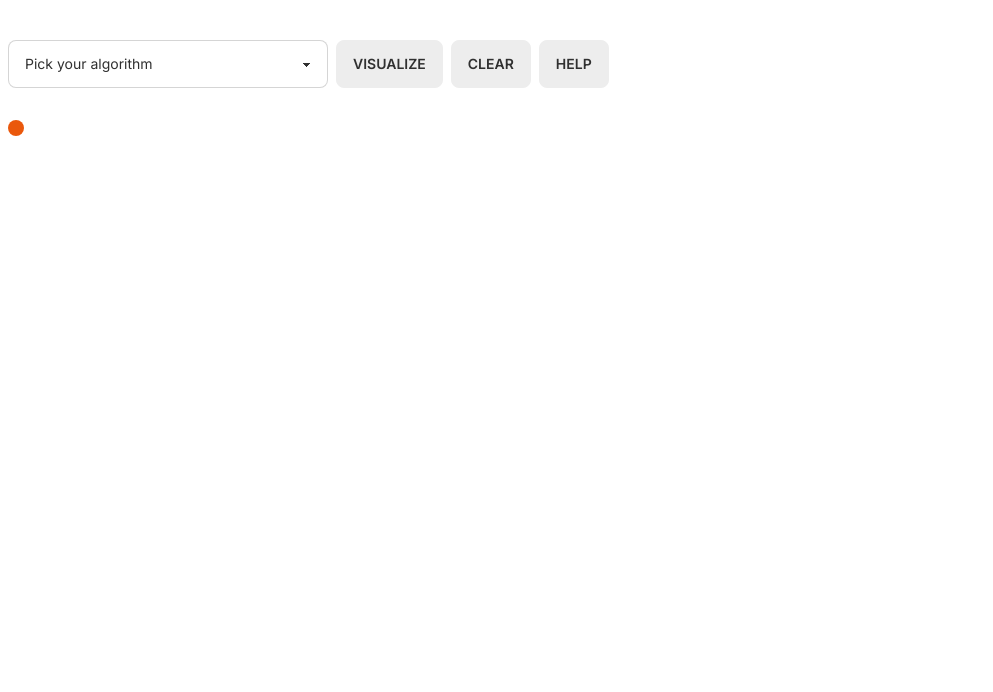
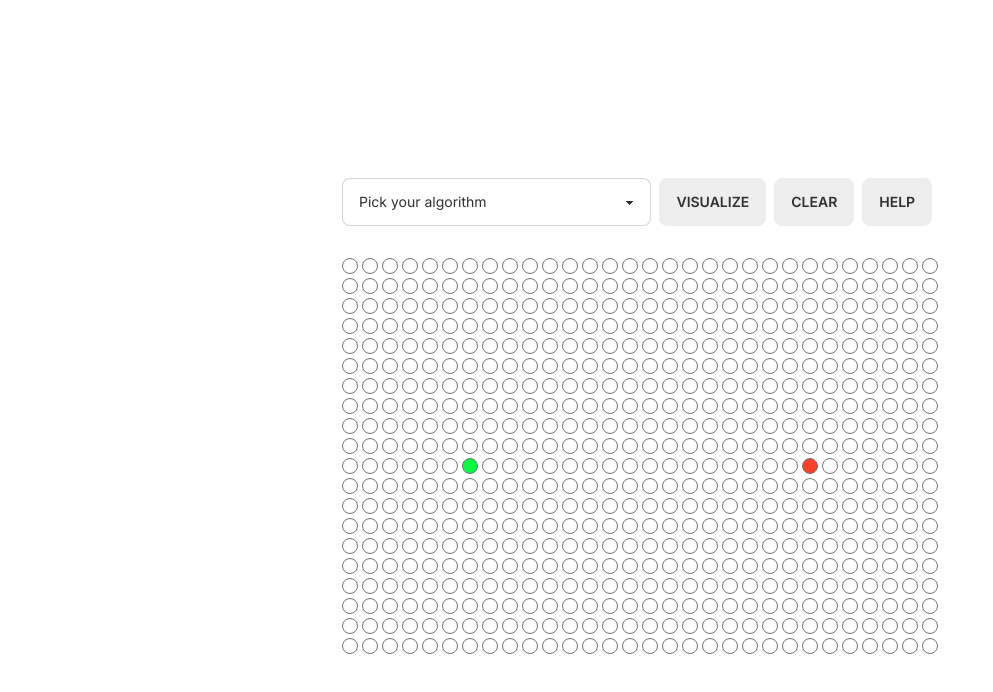
Before and after one commit to j1yl/pathfind, a Next.js app: page / in a window 1280 px wide. Shown: the top 692 px of the page, without its empty margins (0-993 px from the left). Built offline with nearby package versions, Linux system fonts and the light colour scheme.

Commit message:
Add maze component (#2)

```diff
--- a/app/algorithms/Vertex.tsx
+++ b/app/algorithms/Vertex.tsx
@@ -1,4 +1,4 @@
-import { NodeType } from "./NodeType";
+import { NodeType } from "../types/NodeType";
 
 export class Vertex {
   constructor(
--- /dev/null
+++ b/app/components/Maze.tsx
@@ -0,0 +1,80 @@
+"use client";
+
+import React, { RefObject, createRef, useState } from "react";
+import { Vertex } from "../algorithms/Vertex";
+import { CoordinatesType } from "../types/CoordinatesType";
+import { NodeType } from "../types/NodeType";
+import MazeNode from "./Node";
+
+type Props = {
+  cols: number;
+  rows: number;
+};
+
+const Maze = (props: Props) => {
+  const initialStartEnd = (p: Props): CoordinatesType[] => {
+    return [
+      { x: Math.trunc(p.rows / 2), y: Math.trunc(p.cols / 5) },
+      { x: Math.trunc(p.rows / 2), y: Math.trunc((p.cols * 4) / 5) - 1 },
+    ];
+  };
+
+  const startEnd = initialStartEnd(props);
+
+  const [startNode, setStartNode] = useState<CoordinatesType>(startEnd[0]);
+  const [endNode, setEndNode] = useState<CoordinatesType>(startEnd[1]);
+
+  const initialRefs = Array.from({ length: props.rows }, (_) =>
+    Array.from({ length: props.cols }, (_) => createRef<HTMLDivElement>())
+  );
+
+  const [refs] = useState<RefObject<HTMLDivElement>[][]>(initialRefs);
+
+  function initialNodeType(
+    x: number,
+    y: number,
+    start: CoordinatesType,
+    end: CoordinatesType
+  ) {
+    return x === start.x && y === start.y
+      ? NodeType.Start
+      : x === end.x && y === end.y
+      ? NodeType.End
+      : NodeType.Default;
+  }
+
+  const initialGrid = Array.from({ length: props.rows }, (_, x) =>
+    Array.from({ length: props.cols }, (_, y) => {
+      const nodeType = initialNodeType(x, y, startNode, endNode);
+      return new Vertex(x, y, nodeType);
+    })
+  );
+
+  const [grid, setGrid] = useState<Vertex[][]>(initialGrid);
+
+  return (
+    <div
+      style={{
+        display: "grid",
+        gridTemplateColumns: `repeat(${props.cols}, 1fr)`,
+        gridTemplateRows: `repeat(${props.rows}, 1fr)`,
+        gap: "4px",
+        width: "max-content",
+      }}
+    >
+      {refs.map((row, x) =>
+        row.map((node, y) => (
+          <MazeNode
+            x={x}
+            y={y}
+            key={`node-${x}-${y}`}
+            nodeRef={node}
+            vertex={grid[x][y]}
+          />
+        ))
+      )}
+    </div>
+  );
+};
+
+export default Maze;
--- a/app/components/Node.tsx
+++ b/app/components/Node.tsx
@@ -1,13 +1,31 @@
-import React from "react";
+import React, { RefObject } from "react";
+import { Vertex } from "../algorithms/Vertex";
+import { NodeType } from "../types/NodeType";
 
 type Props = {
   x: number;
   y: number;
+  nodeRef: RefObject<HTMLDivElement>;
+  vertex: Vertex;
 };
 
 const MazeNode = (props: Props) => {
   return (
-    <div className="rounded-full w-4 h-auto aspect-square bg-orange-600" />
+    <div
+      ref={props.nodeRef}
+      data-i={props.x}
+      data-j={props.y}
+      title={`${props.x}, ${props.y}`}
+      style={{
+        backgroundColor:
+          props.vertex.nodeType === NodeType.Start
+            ? "#03fc41"
+            : props.vertex.nodeType === NodeType.End
+            ? "#fa4028"
+            : "transparent",
+      }}
+      className="rounded-full w-4 h-auto aspect-square border border-neutral-500"
+    />
   );
 };
 
--- a/app/layout.tsx
+++ b/app/layout.tsx
@@ -1,7 +1,6 @@
 import "./globals.css";
 import type { Metadata } from "next";
 import { Inter } from "next/font/google";
-import Bar from "./components/Bar";
 
 const inter = Inter({ subsets: ["latin"] });
 
@@ -18,7 +17,7 @@ export default function RootLayout({
   return (
     <html lang="en" data-theme="bumblebee">
       <body className={inter.className}>
-        <div className="mx-auto max-w-screen-xl min-h-screen flex flex-col relative p-2">
+        <div className="mx-auto max-w-screen-xl min-h-screen items-center justify-center flex flex-col relative p-2">
           {children}
         </div>
       </body>
--- a/app/page.tsx
+++ b/app/page.tsx
@@ -1,8 +1,8 @@
 "use client";
 
 import { useState } from "react";
-import MazeNode from "./components/Node";
 import Bar from "./components/Bar";
+import Maze from "./components/Maze";
 
 export default function Home() {
   const [selectedAlgo, setSelectedAlgo] = useState<string>("");
@@ -22,7 +22,7 @@ export default function Home() {
         visualize={visualize}
         clearBoard={clearBoard}
       />
-      <MazeNode x={0} y={0} />
+      <Maze cols={30} rows={20} />
     </main>
   );
 }
--- /dev/null
+++ b/app/types/CoordinatesType.ts
@@ -0,0 +1,4 @@
+export type CoordinatesType = {
+  x: number;
+  y: number;
+};
```
Also changed, not shown: app/types/NodeType.ts (renamed from app/algorithms/NodeType.tsx).
